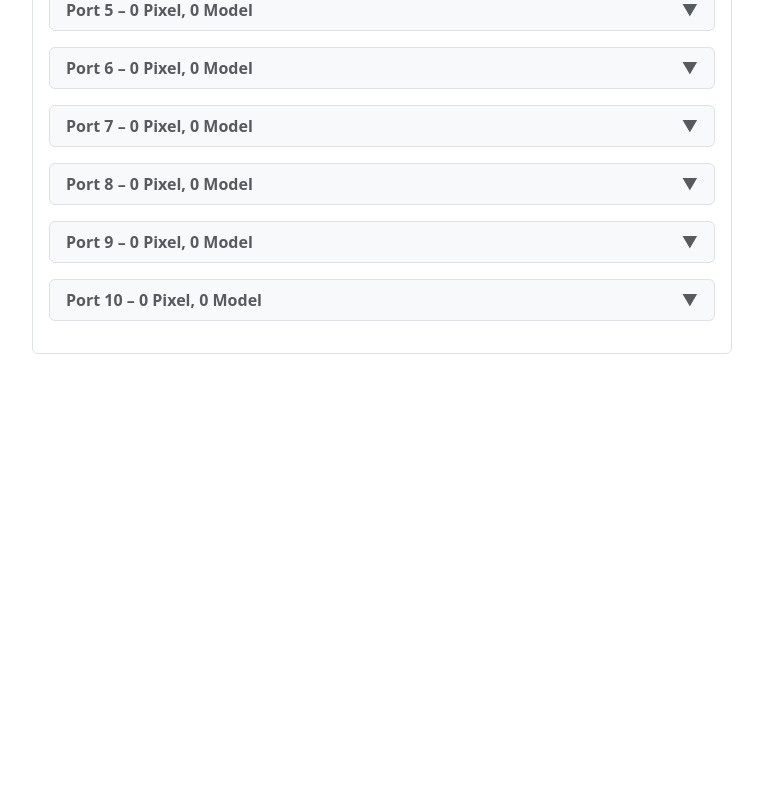
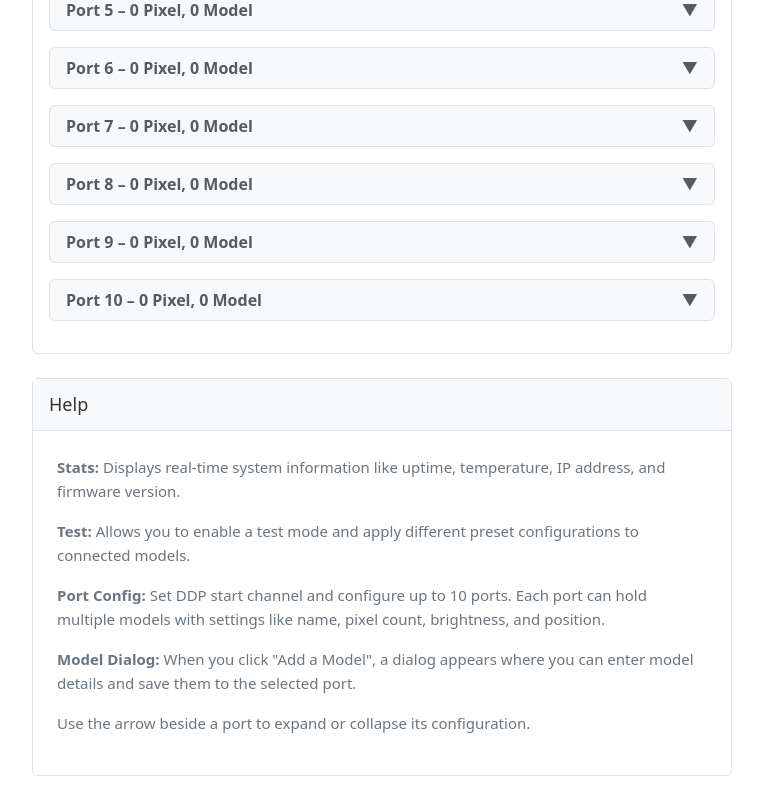
Before and after one commit to WaqasSultan169/baldrick_ui, a React (Create React App) app: page / in a window 1280 px wide. Shown: the part 977-1777 px from the top of the page, without its empty margins (258-1021 px from the left). Before the commit the page ends 1355 px from the top, so only its background shows below. Built offline with nearby package versions, Linux system fonts and the light colour scheme.

Commit message:
i add the help.js

```diff
--- a/src/App.js
+++ b/src/App.js
@@ -3,6 +3,7 @@ import Header from "./components/Header";
 import Stats from "./components/Stats";
 import Test from "./components/Test";
 import Port from "./components/Port";
+import Help from "./components/Help";
 import './App.css';
 
 function App() {
@@ -12,6 +13,7 @@ function App() {
       <Stats />
       <Test />
       <Port />
+      <Help />
     </div>
   );
 }
--- /dev/null
+++ b/src/components/Help.js
@@ -0,0 +1,33 @@
+import React from "react";
+import "bootstrap/dist/css/bootstrap.min.css";
+
+function Help() {
+  return (
+    <div className="d-flex justify-content-center my-4" id="help">
+      <div className="border rounded bg-white" style={{ width: "700px" }}>
+        <div
+          style={{
+            padding: "12px 16px",
+            borderBottom: "1px solid #dee2e6",
+            backgroundColor: "#f8f9fa",
+            fontSize: "18px",
+            fontWeight: "500",
+            color: "#333",
+          }}
+        >
+          Help
+        </div>
+
+        <div className="p-4 text-secondary" style={{ fontSize: "15px", lineHeight: "1.6" }}>
+          <p><strong>Stats:</strong> Displays real-time system information like uptime, temperature, IP address, and firmware version.</p>
+          <p><strong>Test:</strong> Allows you to enable a test mode and apply different preset configurations to connected models.</p>
+          <p><strong>Port Config:</strong> Set DDP start channel and configure up to 10 ports. Each port can hold multiple models with settings like name, pixel count, brightness, and position.</p>
+          <p><strong>Model Dialog:</strong> When you click "Add a Model", a dialog appears where you can enter model details and save them to the selected port.</p>
+          <p>Use the arrow beside a port to expand or collapse its configuration.</p>
+        </div>
+      </div>
+    </div>
+  );
+}
+
+export default Help;
--- a/src/components/Port.js
+++ b/src/components/Port.js
@@ -20,11 +20,11 @@ function Port() {
     name: "",
     pixels: "",
     brightness: "",
-    position: "Start",
+    position: "",
   });
 
   const [modelsByPort, setModelsByPort] = useState(
-    Array(10).fill([]) // array of 10 empty model lists for each port
+    Array(10).fill([])
   );
 
   const handleTogglePort = (index) => {
@@ -118,7 +118,6 @@ function Port() {
         </div>
       </div>
 
-      {/* Modal Dialog for Model */}
       <Dialog open={showForm} onClose={() => setShowForm(false)} maxWidth="sm" fullWidth>
         <DialogTitle sx={{ m: 0, p: 2 }}>
           Add New Model
@@ -138,18 +137,18 @@ function Port() {
 
         <DialogContent dividers>
           <div className="container-fluid">
-            {[
-              ["Model Name", "name"],
-              ["Num Pixels", "pixels"],
-              ["Brightness", "brightness"],
-            ].map(([label, key]) => (
+          {[
+            ["Model Name", "name", "text"],
+            ["Num Pixels", "pixels", "number"],
+            ["Brightness", "brightness", "number"],
+            ].map(([label, key, type]) => (
               <div key={key} className="row mb-3 align-items-center">
                 <div className="col-3 text-end">
                   <label className="form-label mb-0">{label}</label>
                 </div>
                 <div className="col-7">
                   <TextField
-                    type="number"
+                    type={type}
                     size="small"
                     fullWidth
                     value={form[key]}
```
Also changed, not shown: 1 other file (tests, documents, lock files or other folders).
